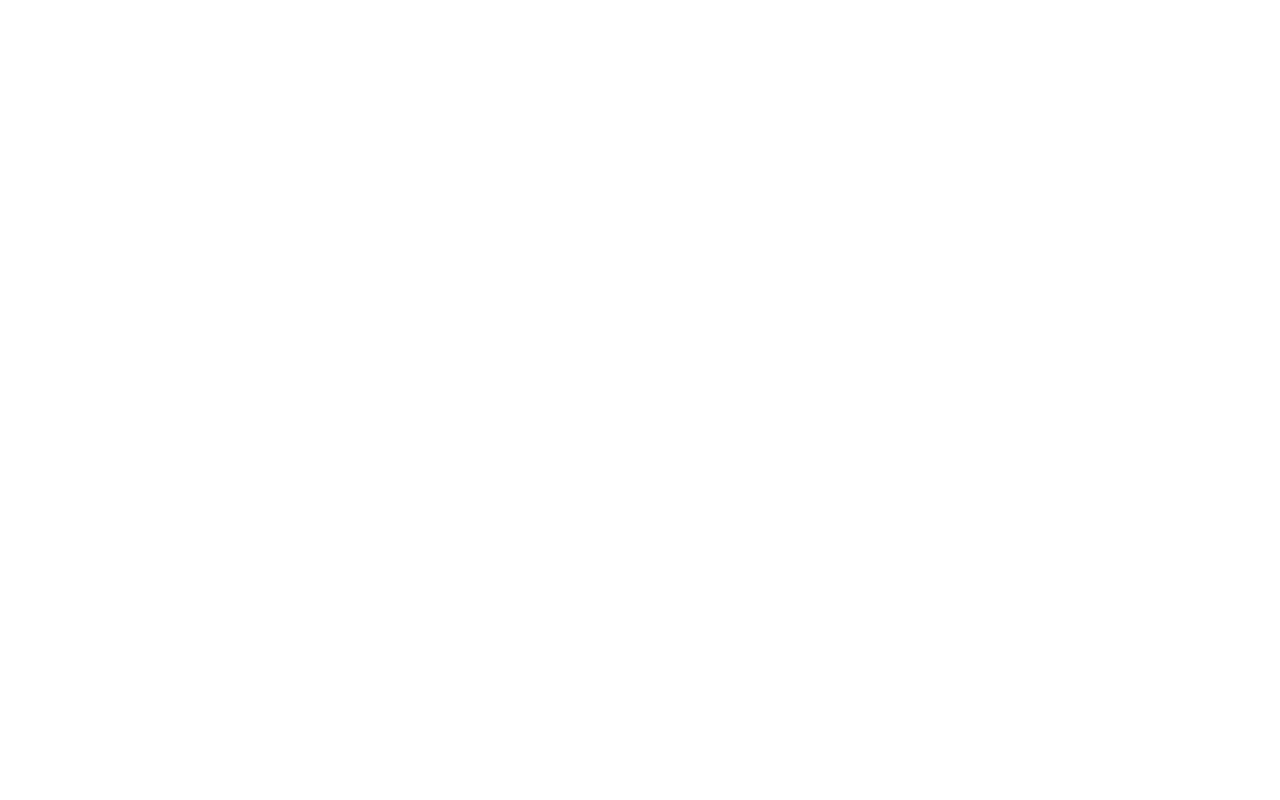
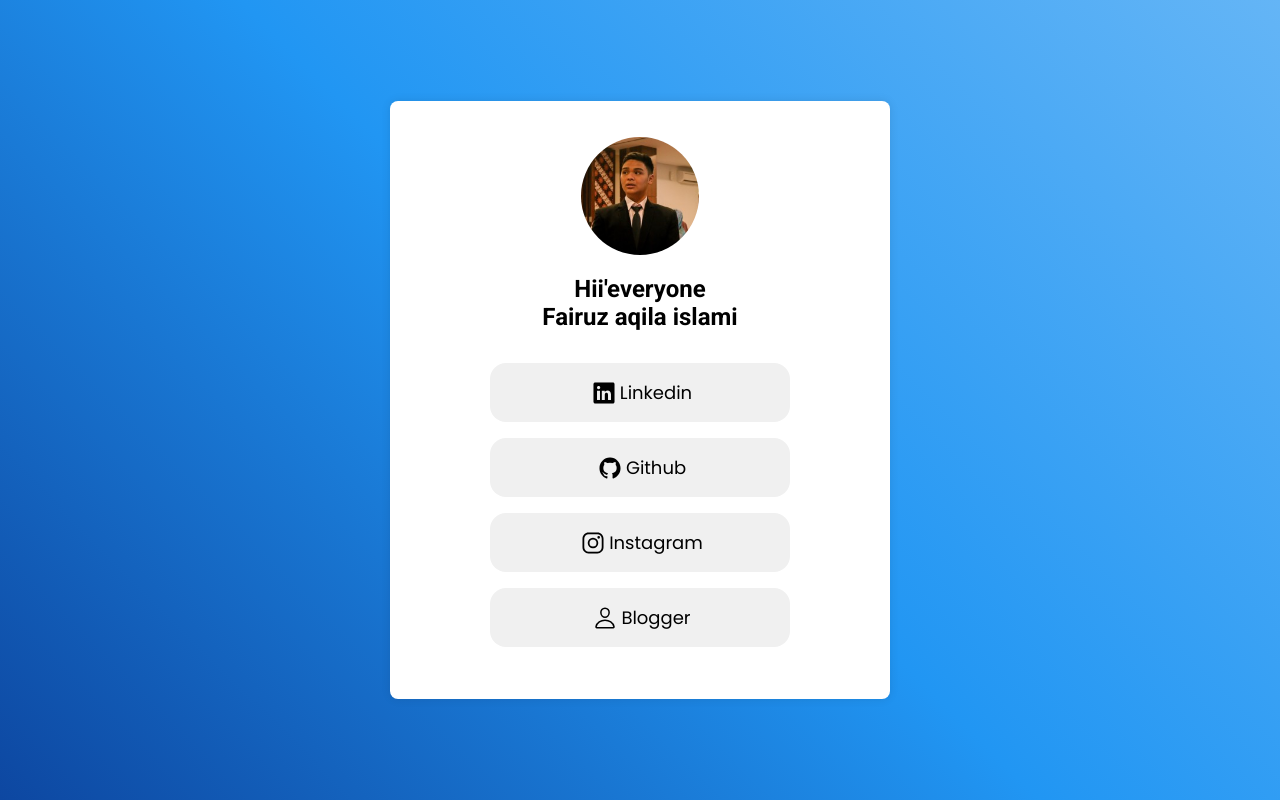
Before and after one commit to FairuzzIslami/My-Linktree, a plain HTML site: page index.html in a window 1280 px wide. Drawn offline with nearby package versions, Linux system fonts and the light colour scheme.

Commit message:
project done

```diff
--- a/index.html
+++ b/index.html
@@ -4,8 +4,49 @@
     <meta charset="UTF-8">
     <meta name="viewport" content="width=device-width, initial-scale=1.0">
     <title>Document</title>
+    <link href="https://fonts.googleapis.com/css2?family=Poppins:wght@300;400;600&family=Roboto:wght@400;700&display=swap" rel="stylesheet">
+    <link rel="stylesheet" href="./styles.css">
 </head>
 <body>
+    <div class="container">
+        <header>
+            <img src="./asset/images/Profile.jpg" alt="">
+            <h2>Hii'everyone</h2>
+            <h2>Fairuz aqila islami</h2>
+        </header>
+        <main>
+            <a href="https://www.linkedin.com/in/fairuz-aqila-islami-a354102b9/?trk=opento_sprofile_pfeditor">
+                <button>
+                    <ion-icon name="logo-linkedin"></ion-icon>
+                    <p>Linkedin</p>
+                </button>
+            </a>
 
+            <a href="https://github.com/FairuzzIslami">
+                <button>
+                    <ion-icon name="logo-github"></ion-icon>
+                    <p>Github</p>
+                </button>
+            </a>
+
+            <a href="https://www.instagram.com/fairuzz._07/">
+                <button>
+                    <ion-icon name="logo-instagram"></ion-icon>
+                    <p>Instagram</p>
+                </button>
+            </a>
+
+            <a href="https://fairuzislami.blogspot.com/">
+                <button>
+                    <ion-icon name="person-outline"></ion-icon>
+                    <p>Blogger</p>
+                </button>
+            </a>
+        </main>
+    </div>
+    <script type="module" src="https://unpkg.com/ionicons@7.1.0/dist/ionicons/ionicons.esm.js"></script>
+    <script nomodule src="https://unpkg.com/ionicons@7.1.0/dist/ionicons/ionicons.js"></script>
+    <style>
+    </style>
 </body>
 </html>
--- a/styles.css
+++ b/styles.css
@@ -0,0 +1,79 @@
+* {
+    margin: 0;
+    padding: 0;
+    box-sizing: border-box;
+}
+/* bagian boddy untuk responsive dekstop */
+body {
+    font-family: 'Poppins', sans-serif;
+    height: 100vh;
+    background: linear-gradient(45deg, #0D47A1, #2196F3, #64B5F6);
+    display: flex;
+    justify-content: center;
+    align-items: center;
+}
+.container {
+    background-color: #FFF;
+    border-radius: 8px;
+    width: 90%;
+    max-width: 500px;
+    padding: 20px;
+    box-shadow: 0 0 10px rgba(0, 0, 0, 0.1);
+}
+header {
+    text-align: center;
+    font-family: 'Roboto', sans-serif;
+}
+header img {
+    padding: 16px;
+    width: 100px;
+    border-radius: 50%;
+    object-fit: cover;
+}
+main {
+    display: flex;
+    flex-direction: column;
+    text-align: center;
+    padding: 24px;
+}
+main a {
+    margin: 8px 0;
+    text-decoration: none;
+}
+main button {
+    display: flex;
+    justify-content: center;
+    align-items: center;
+    width: 100%;
+    max-width: 300px;
+    padding: 16px;
+    border-radius: 16px;
+    outline: none;
+    border: none;
+    background-color: #f0f0f0;
+    margin: 0 auto;
+    font-family: 'Poppins', sans-serif;
+    transition: background-color 0.3s;
+}
+main button:hover {
+    background-color: #e0e0e0;
+}
+main p {
+    margin: 0;
+    font-size: large;
+}
+button ion-icon {
+    height: 24px;
+    font-size: 32px;
+}
+@media (min-width: 768px) {
+    .container {
+        width: 70%;
+    }
+    header img {
+        width: 150px;
+    }
+    main button {
+        width: 80%;
+    }
+}
```
Also changed, not shown: asset/Description.txt, asset/images/Profile.jpg (added).
